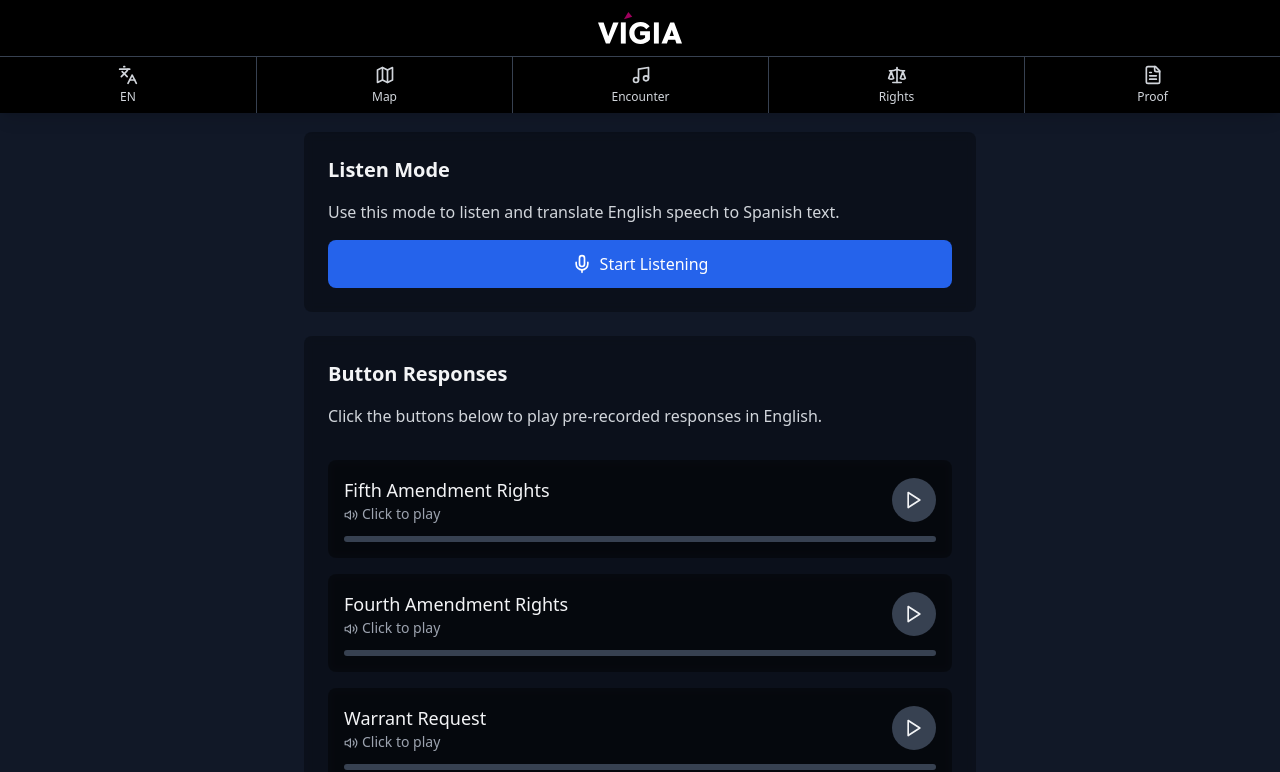
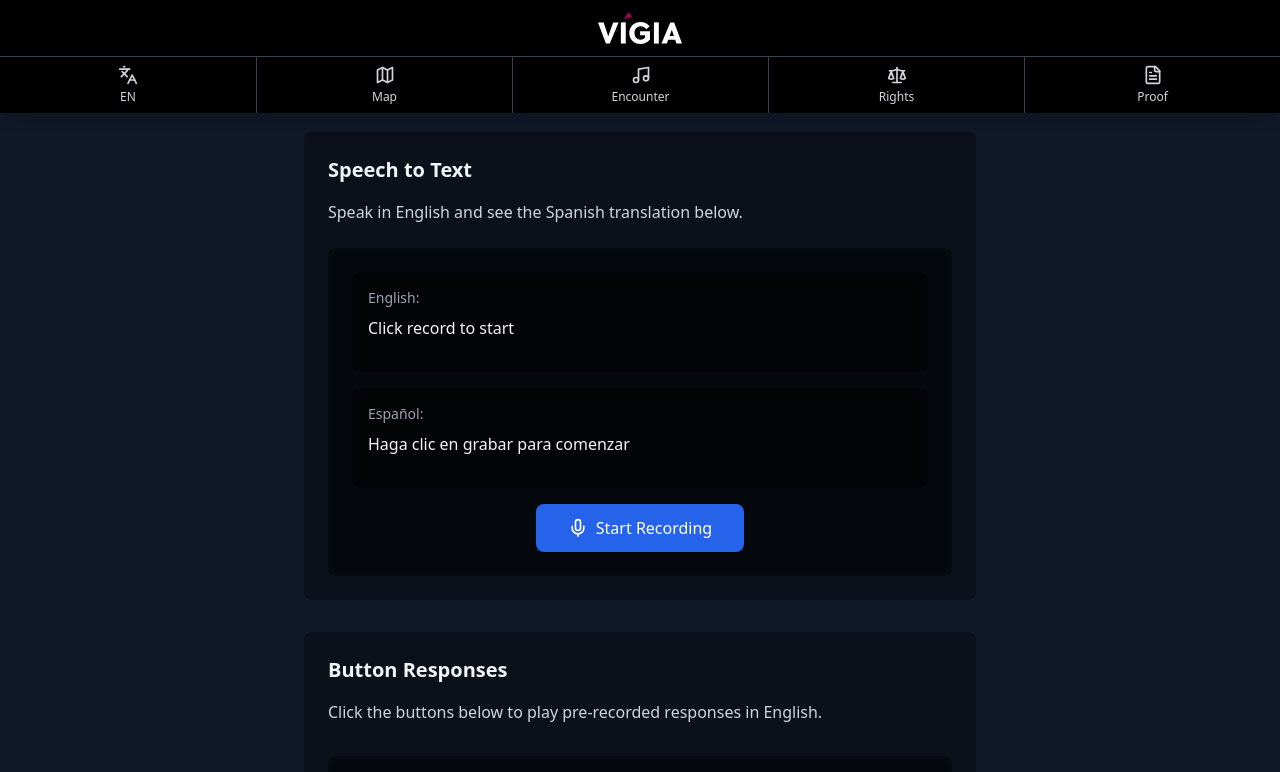
Before and after one commit to aboutrc/vigia, a React (Vite) app: page /encounter in a window 1280 px wide. Shown: the top 772 px of the page. Built offline with nearby package versions, Linux system fonts and the light colour scheme; no server answers.

Commit message:
Encounter - Mic is doing realtime translation using Native Browser AI

```diff
--- a/src/components/Encounter.tsx
+++ b/src/components/Encounter.tsx
@@ -1,42 +1,31 @@
-import React, { useState } from 'react';
-import { Mic, Volume2 } from 'lucide-react';
+import React from 'react';
 import { translations } from '../translations';
-import EncounterPremadeButtons from './EncounterPremadeButtons';
 import AudioPlayer from './AudioPlayer';
+import EncounterListen from './EncounterListen';
 
 interface EncounterProps {
   language?: 'en' | 'es';
 }
 
 const Encounter = ({ language = 'en' }: EncounterProps) => {
-  const [error, setError] = useState<string | null>(null);
-
   const t = translations[language];
 
   return (
     <div className="min-h-screen bg-gray-900 flex flex-col items-center p-4">
-      <div className="w-full max-w-2xl">
-        {/* Listen Mode Section */}
-        <div className="bg-black/30 backdrop-blur-sm rounded-lg p-6 mb-6">
+      <div className="w-full max-w-2xl space-y-8">
+        {/* Speech-to-Text Section */}
+        <div className="bg-black/30 backdrop-blur-sm rounded-lg p-6">
           <h2 className="text-xl font-semibold text-gray-100 mb-4">
-            {language === 'en' ? 'Listen Mode' : 'Modo de Escucha'}
+            {language === 'en' ? 'Speech to Text' : 'Voz a Texto'}
           </h2>
 
-          <p className="text-gray-300 mb-4">
+          <p className="text-gray-300 mb-6">
             {language === 'en'
-              ? 'Use this mode to listen and translate English speech to Spanish text.'
-              : 'Use este modo para escuchar el habla en inglés y traducirlo a texto en español.'}
+              ? 'Speak in English and see the Spanish translation below.'
+              : 'Hable en inglés y vea la traducción al español a continuación.'}
           </p>
 
-          <div className="space-y-4">
-            <button
-              onClick={() => {}}
-              className="w-full px-4 py-3 bg-blue-600 text-white rounded-lg hover:bg-blue-700 transition-colors flex items-center justify-center gap-2"
-            >
-              <Mic size={20} />
-              {language === 'en' ? 'Start Listening' : 'Comenzar a Escuchar'}
-            </button>
-          </div>
+          <EncounterListen language={language} />
         </div>
 
         {/* Button Responses Section */}
@@ -51,12 +40,6 @@ const Encounter = ({ language = 'en' }: EncounterProps) => {
               : 'Haga clic en los botones para reproducir respuestas pregrabadas en inglés.'}
           </p>
 
-          {error && (
-            <div className="bg-red-900/50 text-red-100 px-4 py-2 rounded-lg mb-4">
-              {error}
-            </div>
-          )}
-
           <AudioPlayer />
         </div>
       </div>
--- a/src/components/EncounterListen.tsx
+++ b/src/components/EncounterListen.tsx
@@ -1,30 +1,24 @@
 import React, { useState, useRef, useEffect } from 'react';
+import { Mic } from 'lucide-react';
 import { translations } from '../translations';
-import { Mic } from 'lucide-react';
 
 interface EncounterListenProps {
-  onError: (error: string | null) => void;
-  onPermissionPrompt: (show: boolean) => void;
   language?: 'en' | 'es';
 }
 
-const EncounterListen = ({ onError, onPermissionPrompt, language = 'en' }: EncounterListenProps) => {
+const EncounterListen = ({ language = 'en' }: EncounterListenProps) => {
+  const [error, setError] = useState<string | null>(null);
+  const [isRecording, setIsRecording] = useState(false);
   const [englishText, setEnglishText] = useState('');
   const [spanishText, setSpanishText] = useState('');
-  const [isTranslating, setIsTranslating] = useState(false);
-  const [isRecognitionActive, setIsRecognitionActive] = useState(false);
-  const [isInitializing, setIsInitializing] = useState(false);
-  const [hasPermission, setHasPermission] = useState<boolean | null>(null);
-  const [hasAudioDevice, setHasAudioDevice] = useState<boolean | null>(null);
+  const [isProcessing, setIsProcessing] = useState(false);
+  const recognitionRef = useRef<any>(null);
 
-  const recognitionRef = useRef<any>(null);
-  const restartTimeoutRef = useRef<number | null>(null);
-  const deviceCheckTimeoutRef = useRef<number | null>(null);
   const t = translations[language];
 
   const translateText = async (text: string) => {
     try {
-      setIsTranslating(true);
+      setIsProcessing(true);
 
       const response = await fetch(
         `https://translation.googleapis.com/language/translate/v2?key=${import.meta.env.VITE_GOOGLE_MAPS_API_KEY}`,
@@ -47,168 +41,29 @@ const EncounterListen = ({ onError, onPermissionPrompt, language = 'en' }: Encou
       }
 
       const data = await response.json();
-      const translatedText = data.data.translations[0].translatedText;
-      setSpanishText(translatedText);
+      setSpanishText(data.data.translations[0].translatedText);
     } catch (err) {
       console.error('Translation error:', err);
-      throw new Error('Translation failed');
+      setError('Translation failed. Please try again.');
     } finally {
-      setIsTranslating(false);
+      setIsProcessing(false);
     }
   };
 
-  const handleTranscript = async (transcript: string, isFinal: boolean) => {
-    setEnglishText(transcript);
-    if (isFinal && transcript.trim()) {
+  const startRecording = async () => {
     try {
-        await translateText(transcript.trim());
-      } catch (err) {
-        onError('Translation failed. Please try again.');
-      }
-    }
-  };
-
-  const stopRecognition = () => {
-    if (restartTimeoutRef.current) {
-      window.clearTimeout(restartTimeoutRef.current);
-      restartTimeoutRef.current = null;
+      if (!('webkitSpeechRecognition' in window) && !('SpeechRecognition' in window)) {
+        throw new Error('Speech recognition is not supported in your browser');
       }
 
-    if (deviceCheckTimeoutRef.current) {
-      window.clearTimeout(deviceCheckTimeoutRef.current);
-      deviceCheckTimeoutRef.current = null;
-    }
+      const SpeechRecognition = window.webkitSpeechRecognition || window.SpeechRecognition;
+      recognitionRef.current = new SpeechRecognition();
 
-    if (recognitionRef.current && isRecognitionActive) {
-      try {
-        recognitionRef.current.stop();
-      } catch (err) {
-        console.error('Stop recognition error:', err);
-      } finally {
-        setIsRecognitionActive(false);
-      }
-    }
-  };
-
-  const checkAudioDevices = async (retryCount = 0): Promise<boolean> => {
-    try {
-      if (!navigator.mediaDevices || !navigator.mediaDevices.enumerateDevices) {
-        setHasAudioDevice(false);
-        onError('Audio input is not supported in your browser.');
-        return false;
-      }
-
-      const devices = await navigator.mediaDevices.enumerateDevices();
-      const audioDevices = devices.filter(device => device.kind === 'audioinput');
-
-      if (audioDevices.length === 0 && retryCount === 0) {
-        onPermissionPrompt(true);
-        try {
-          const stream = await navigator.mediaDevices.getUserMedia({
-            audio: {
-              echoCancellation: true,
-              noiseSuppression: true,
-              autoGainControl: true
-            }
-          });
-          stream.getTracks().forEach(track => track.stop());
-          onPermissionPrompt(false);
-          return checkAudioDevices(retryCount + 1);
-        } catch (err: any) {
-          onPermissionPrompt(false);
-          console.error('Initial device access error:', err);
-          if (err.name === 'NotAllowedError' || err.name === 'PermissionDeniedError') {
-            setHasPermission(false);
-            onError('Microphone access was denied. Please allow microphone access in your browser settings.');
-            return false;
-          } else if (err.name === 'NotFoundError' || err.name === 'DevicesNotFoundError') {
-            setHasAudioDevice(false);
-            onError('No microphone found. Please connect a microphone and try again.');
-            return false;
-          } else if (err.name === 'NotReadableError' || err.name === 'TrackStartError') {
-            setHasAudioDevice(false);
-            onError('Could not start audio source. Is your microphone being used by another application?');
-            return false;
-          }
-          onError('Unable to access microphone. Please check your device settings.');
-          return false;
-        }
-      }
-
-      if (audioDevices.length === 0) {
-        setHasAudioDevice(false);
-        onError('No microphone found. Please connect a microphone and try again.');
-        return false;
-      }
-
-      setHasAudioDevice(true);
-      setHasPermission(true);
-      onError(null);
-      return true;
-    } catch (err) {
-      console.error('Device enumeration error:', err);
-      setHasAudioDevice(false);
-      onError('Unable to detect audio devices. Please check your browser settings.');
-      return false;
-    }
-  };
-
-  const startRecognition = async () => {
-    if (!recognitionRef.current || isInitializing || isRecognitionActive) return;
-
-    try {
-      setIsInitializing(true);
-
-      const hasAccess = await checkAudioDevices();
-      if (!hasAccess) {
-        setIsInitializing(false);
-        return;
-      }
-
-      recognitionRef.current.start();
-      setIsRecognitionActive(true);
-    } catch (err) {
-      console.error('Start recognition error:', err);
-      onError('Failed to start speech recognition. Please try again.');
-      setIsRecognitionActive(false);
-    } finally {
-      setIsInitializing(false);
-    }
-  };
-
-  useEffect(() => {
-    const handleDeviceChange = () => {
-      if (deviceCheckTimeoutRef.current) {
-        window.clearTimeout(deviceCheckTimeoutRef.current);
-      }
-      deviceCheckTimeoutRef.current = window.setTimeout(() => {
-        checkAudioDevices();
-      }, 500);
-    };
-
-    navigator.mediaDevices.addEventListener('devicechange', handleDeviceChange);
-
-    return () => {
-      navigator.mediaDevices.removeEventListener('devicechange', handleDeviceChange);
-      stopRecognition();
-      if (deviceCheckTimeoutRef.current) {
-        window.clearTimeout(deviceCheckTimeoutRef.current);
-      }
-    };
-  }, []);
-
-  useEffect(() => {
-    if (!('webkitSpeechRecognition' in window) && !('SpeechRecognition' in window)) {
-      onError('Speech recognition is not supported in your browser.');
-      return;
-    }
-
-    recognitionRef.current = new (window.webkitSpeechRecognition || window.SpeechRecognition)();
       recognitionRef.current.continuous = true;
       recognitionRef.current.interimResults = true;
       recognitionRef.current.lang = 'en-US';
 
-    recognitionRef.current.onresult = (event: any) => {
+      recognitionRef.current.onresult = async (event: any) => {
         let interimTranscript = '';
         let finalTranscript = '';
 
@@ -216,112 +71,124 @@ const EncounterListen = ({ onError, onPermissionPrompt, language = 'en' }: Encou
           const transcript = event.results[i][0].transcript;
           if (event.results[i].isFinal) {
             finalTranscript += transcript + ' ';
-          handleTranscript(finalTranscript.trim(), true);
+            setEnglishText(finalTranscript.trim());
+            await translateText(finalTranscript.trim());
           } else {
             interimTranscript += transcript;
-          handleTranscript(interimTranscript, false);
+            setEnglishText(interimTranscript);
           }
         }
       };
 
-    recognitionRef.current.onerror = async (event: any) => {
+      recognitionRef.current.onerror = (event: any) => {
         console.error('Speech recognition error:', event.error);
 
         if (event.error === 'not-allowed') {
-        setHasPermission(false);
-        onError('Microphone access was denied. Please allow microphone access in your browser settings.');
+          setError('Microphone access was denied. Please allow microphone access in your browser settings.');
         } else if (event.error === 'audio-capture') {
-        if (deviceCheckTimeoutRef.current) {
-          window.clearTimeout(deviceCheckTimeoutRef.current);
-        }
-        deviceCheckTimeoutRef.current = window.setTimeout(async () => {
-          await checkAudioDevices();
-        }, 1000);
-      } else if (event.error === 'no-speech') {
-        return;
-      } else if (event.error !== 'aborted') {
-        onError('Speech recognition error. Please try again.');
+          setError('No microphone found. Please connect a microphone and try again.');
+        } else if (event.error === 'network') {
+          setError('Network error occurred. Please check your connection.');
+        } else if (event.error !== 'no-speech') {
+          setError('Speech recognition error. Please try again.');
         }
 
-      setIsRecognitionActive(false);
-      setIsInitializing(false);
+        setIsRecording(false);
       };
 
       recognitionRef.current.onend = () => {
-      setIsRecognitionActive(false);
-      setIsInitializing(false);
-
-      if (hasPermission && hasAudioDevice && !restartTimeoutRef.current) {
-        restartTimeoutRef.current = window.setTimeout(() => {
-          restartTimeoutRef.current = null;
-          if (hasPermission && hasAudioDevice) {
-            startRecognition();
+        if (isRecording) {
+          try {
+            recognitionRef.current.start();
+          } catch (err) {
+            console.error('Restart recognition error:', err);
+            setIsRecording(false);
           }
-        }, 300);
         }
       };
 
+      await recognitionRef.current.start();
+      setIsRecording(true);
+      setError(null);
+      setEnglishText('');
+      setSpanishText('');
+    } catch (err) {
+      console.error('Recording setup error:', err);
+
+      if (err instanceof Error) {
+        if (err.message.includes('Speech recognition')) {
+          setError('Speech recognition is not supported in your browser. Please try using Chrome or Edge.');
+        } else {
+          setError('Failed to start recording. Please check microphone permissions.');
+        }
+      } else {
+        setError('An unknown error occurred. Please try again.');
+      }
+    }
+  };
+
+  const stopRecording = () => {
+    if (recognitionRef.current) {
+      recognitionRef.current.stop();
+      setIsRecording(false);
+    }
+  };
+
+  useEffect(() => {
     return () => {
-      stopRecognition();
+      if (recognitionRef.current) {
+        recognitionRef.current.stop();
+      }
     };
-  }, [hasPermission, hasAudioDevice]);
+  }, []);
 
   return (
+    <div className="bg-black/30 backdrop-blur-sm rounded-lg p-6 min-h-[200px]">
       <div className="space-y-4">
-      <div className="flex items-center justify-between">
+        {error && (
+          <div className="bg-red-900/50 text-red-100 px-4 py-2 rounded-lg mb-4">
+            {error}
+          </div>
+        )}
+
+        <div className="bg-black/30 backdrop-blur-sm rounded-lg p-4">
+          <div className="text-sm font-medium text-gray-400 mb-2">English:</div>
+          <p className="text-gray-100 min-h-[2.5rem]">
+            {englishText || (isRecording ? 'Listening...' : 'Click record to start')}
+          </p>
+        </div>
+
+        <div className="bg-black/30 backdrop-blur-sm rounded-lg p-4">
+          <div className="text-sm font-medium text-gray-400 mb-2">Español:</div>
+          <p className="text-gray-100 min-h-[2.5rem]">
+            {spanishText || (isRecording ? 'Escuchando...' : 'Haga clic en grabar para comenzar')}
+          </p>
+        </div>
+
+        <div className="flex justify-center mt-6">
           <button
-          onClick={() => {
-            if (isRecognitionActive) {
-              stopRecognition();
-            } else {
-              startRecognition();
-            }
-          }}
-          className={`flex items-center space-x-2 px-4 py-2 rounded-lg transition-colors ${
-            isRecognitionActive
-              ? 'bg-blue-600 text-white hover:bg-blue-700'
-              : 'bg-gray-700 text-gray-200 hover:bg-gray-600'
+            onClick={isRecording ? stopRecording : startRecording}
+            className={`px-8 py-3 rounded-lg shadow-lg transition-all flex items-center justify-center gap-2 ${
+              isRecording
+                ? 'bg-red-600 hover:bg-red-700 text-white animate-pulse'
+                : 'bg-blue-600 hover:bg-blue-700 text-white'
             }`}
-          disabled={isInitializing}
+            disabled={isProcessing}
           >
-          <Mic size={20} className={isRecognitionActive ? 'animate-pulse' : ''} />
-          <span>
-            {isInitializing ? 'Initializing...' :
-             isRecognitionActive ? 'Stop Listening' : 'Start Listening'}
+            <Mic size={20} className={isRecording ? 'animate-bounce' : ''} />
+            <span className="font-medium">
+              {isRecording
+                ? language === 'en' ? 'Stop Recording' : 'Detener'
+                : language === 'en' ? 'Start Recording' : 'Grabar'}
             </span>
           </button>
         </div>
 
-      <div className="space-y-4">
-        {(englishText || spanishText) ? (
-          <>
-            <div>
-              <div className="text-gray-400 text-sm mb-2">
-                English:
+        {isProcessing && (
+          <div className="text-center mt-4">
+            <div className="bg-blue-900/90 text-blue-100 px-3 py-1 rounded-full text-sm animate-pulse inline-block">
+              Processing...
             </div>
-              <p className="text-gray-100 text-lg mb-4">{englishText || '...'}</p>
-            </div>
-            <div>
-              <div className="text-gray-400 text-sm mb-2">
-                Español:
-              </div>
-              <p className="text-gray-100 text-lg">
-                {isTranslating ? (
-                  <span className="text-gray-400">Traduciendo...</span>
-                ) : (
-                  spanishText || '...'
-                )}
-              </p>
-            </div>
-          </>
-        ) : (
-          <div className="text-gray-500 text-center">
-            {!hasAudioDevice ?
-              'No microphone found. Please connect a microphone and try again.' :
-            hasPermission === false ?
-              'Please allow microphone access in your browser settings' :
-              'Click the microphone button and speak in English...'
-            }
           </div>
         )}
       </div>
```
Also changed, not shown: src/components/Map.tsx (+6 -2 lines). Lines whose indentation alone changed are shown as unchanged.
